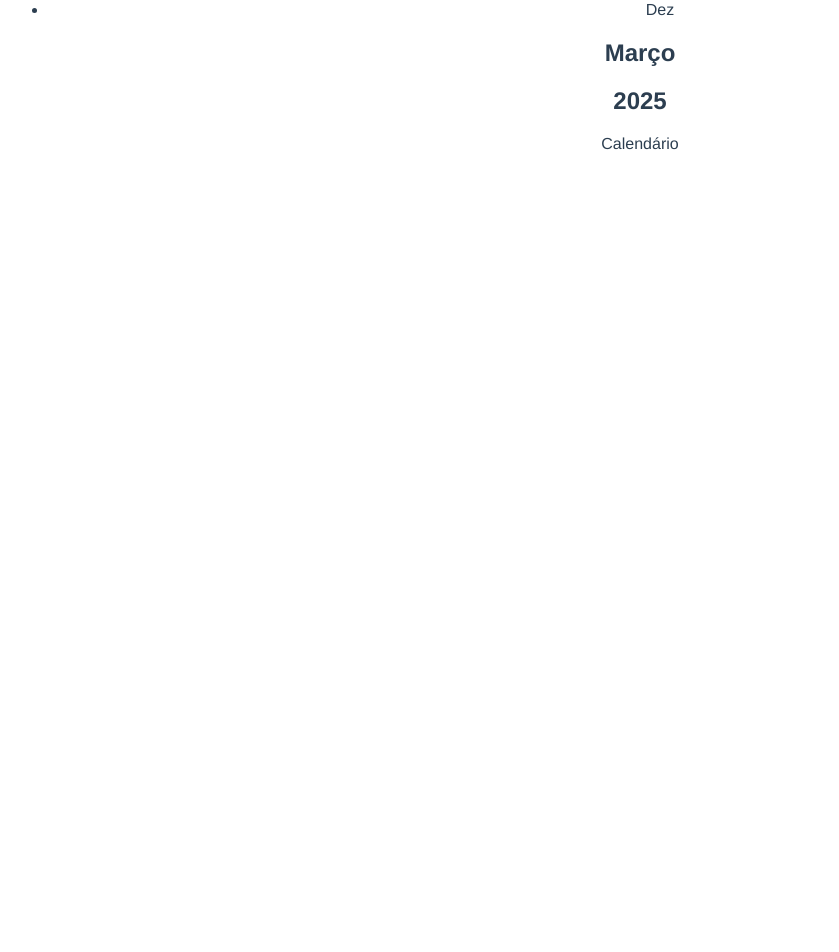
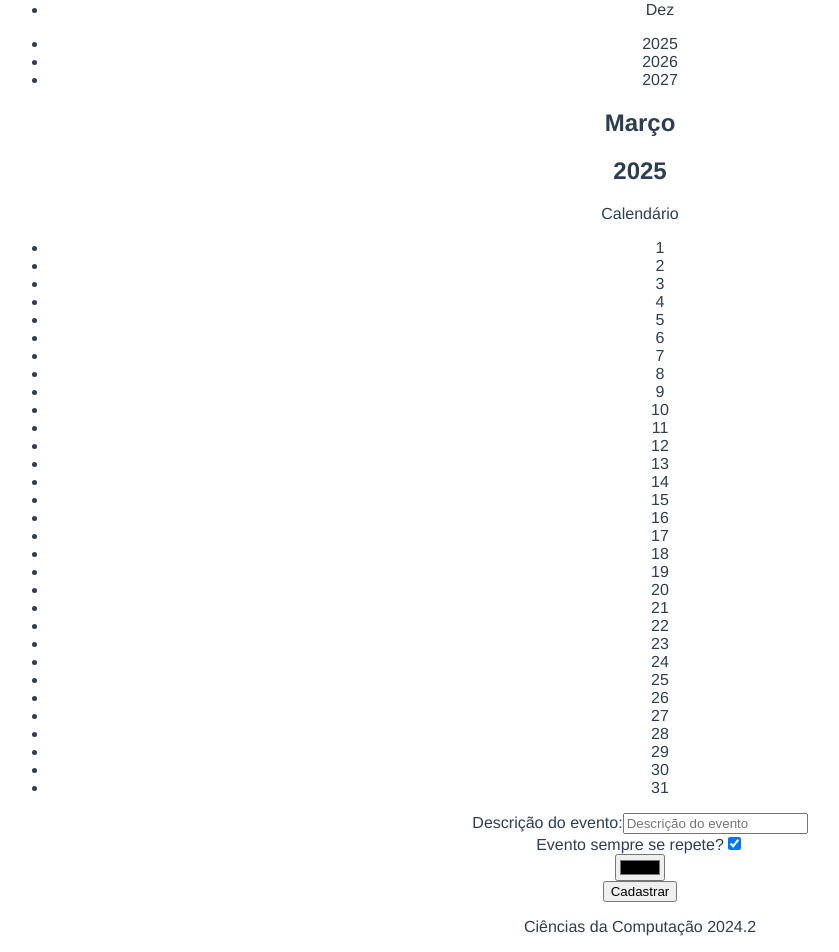
Before and after one commit to Valmar-dev/p3_calendario, a Vue app in the folder Projeto_calendario/frontend/: page / in a window 1280 px wide. Shown: the part 213-1165 px from the top of the page, without its empty margins (0-839 px from the left). Before the commit the page ends 800 px from the top, so only its background shows below. Built offline with nearby package versions, Linux system fonts and the light colour scheme.

Commit message:
Create base | Feat

```diff
--- a/Projeto_calendario/frontend/src/views/HomeView.vue
+++ b/Projeto_calendario/frontend/src/views/HomeView.vue
@@ -1,34 +1,35 @@
 <template>
-  <div class="HomeMonthView">
+  <div class="home-view">
 
     <header>
-      <section id="ChoiceDate">
-        <div id="MonthChoide">
+      <section id="escolhaData">
+        <div id="mesEscolha">
           <ul>
-            <li>Jan</li>
-            <li>Fev</li>
-            <li>Mar</li>
-            <li>Abr</li>
-            <li>Mai</li>
-            <li>Jun</li>
-            <li>Jul</li>
-            <li>Ago</li>
-            <li>Set</li>
-            <li>Out</li>
-            <li>Nov</li>
-            <li>Dez</li>
+            <li @click="procurarEventosMes(1, this.anoSelecionado)">Jan</li>
+            <li @click="procurarEventosMes(2, this.anoSelecionado)">Fev</li>
+            <li @click="procurarEventosMes(3, this.anoSelecionado)">Mar</li>
+            <li @click="procurarEventosMes(4, this.anoSelecionado)">Abr</li>
+            <li @click="procurarEventosMes(5, this.anoSelecionado)">Mai</li>
+            <li @click="procurarEventosMes(6, this.anoSelecionado)">Jun</li>
+            <li @click="procurarEventosMes(7, this.anoSelecionado)">Jul</li>
+            <li @click="procurarEventosMes(8, this.anoSelecionado)">Ago</li>
+            <li @click="procurarEventosMes(9, this.anoSelecionado)">Set</li>
+            <li @click="procurarEventosMes(10, this.anoSelecionado)">Out</li>
+            <li @click="procurarEventosMes(11, this.anoSelecionado)">Nov</li>
+            <li @click="procurarEventosMes(12, this.anoSelecionado)">Dez</li>
           </ul>
         </div>
-        <div id="YearDate">
-          <ul><!-- fazer loop para a cada 5 anos a frente do atual -->
-
+        <div id="anoEscolha">
+          <!-- loop para gerar os próximos 3 anos -->
+          <ul>
+            <li v-for="numero in 3" :key="numero" :id="`${this.anoAtual + numero}`" @click="procurarEventosMes(this.mesSelecionado, (this.anoAtual - 1 ) + numero)">{{(this.anoAtual - 1 ) + numero}}</li>
           </ul>
         </div>
       </section>
 
-      <section id="MontSelected">
-        <h1>Março</h1>
-        <h1>2025</h1>
+      <section id="dataEscolhida">
+        <h1>{{this.mesSelecionadoString}}</h1>
+        <h1>{{this.anoSelecionado}}</h1>
       </section>
 
       <aside>
@@ -37,17 +38,204 @@
 
     </header>
 
+    <main>
+
+      <section id="calendario">
+
+        <!-- display grid de 7 colunas -->
+        <div id="diasMes">
+          <ul>
+            <li class="dia" v-for="numero in this.contagemDia" :key="numero" @click="procurarEventosDia(numero, this.mesSelecionado)">
+              {{numero}}
+            </li>
+          </ul>
+
+          <div v-if="mostrarDia" class="dia-card">
+
+            <button @click="ocultarCard()">fechar</button>
+            <h2>Eventos no dia {{this.diaSelecionado}} de {{this.mesSelecionadoString}} de {{this.anoSelecionado}}</h2>
+            <section v-for="evento in eventos" :key="evento.id">
+              <h1>{{evento.descricao}}</h1>
+              <h1>{{evento.data}}</h1>
+              <h1>{{evento.cor}}</h1>
+              <button>Editar</button>
+              <button>Deletar</button>
+            </section>
+            <h1>{{this.diaSelecionado}}</h1>
+
+          </div>
+
+          <!-- formulario de resgistro e edição de evento -->
+          <div v-if="mostrarFormulario" class="formulario">
+
+            <form enctype="multipart/form-data" @submit="isRegister == true ? registerEvento() : atualizarEvento()">
+
+              <div class="input-container">
+                <label for="descricao">Descrição do evento:</label>
+                <input type="text" name="descricao" id="descricao" v-model="descricao" placeholder="Descrição do evento" required>
+              </div>
+
+              <div class="input-container" v-if="sempre == false">
+                <label for="quant">Por quantos anos se repete?</label>
+                <input type="number" name="quant" id="quant" v-model="quant" placeholder="Quantidade de anos" required>
+              </div>
+
+              <input type="hidden" name="data" id="data" v-model="data">
+              <input type="hidden" name="ultimaData" id="ultimaData" v-model="ultima_data">
+
+              <div class="input-container">
+                <label for="sempre">Evento sempre se repete?</label>
+                <input type="checkbox" name="sempre" id="sempre" v-model="sempre">
+              </div>
+
+              <div class="input-container">
+                <input type="color" name="cor" id="cor" v-model="cor" required>
+              </div>
+
+              <div class="input-container">
+                <button type="submit">{{isRegister == true ? "Cadastrar" : "Atualizar"}}</button>
+              </div>
+
+            </form>
+
+          </div>
+
+        </div>
+
+      </section>
+
+    </main>
+
+    <footer>
+
+      <p>Ciências da Computação 2024.2</p>
+
+    </footer>
+
 
   </div>
 </template>
 
 <script>
 
+/*
+
+gerar estilos do calendario, card e formulario
+preparar pra receber a API
+
+*/
 
 export default {
   name: 'HomeView',
   components: {
 
+  },
+  data(){
+    return {
+
+      //variáveis de data:
+      anoAtual: 2025,
+      mesAtual: 3,
+      diaAtual: 0,
+      contagemDia: 0,
+      anoSelecionado: 0,
+      mesSelecionado:0,
+      mesSelecionadoString: null,
+      diaSelecionado: 0,
+      eventos:[
+        {id: 1, descricao: "Evento 1", data: "2025-03-01", cor: "azul"},
+        {id: 2, descricao: "Evento 2", data: "2025-03-01", cor: "vermelho"},
+        {id: 3, descricao: "Evento 3", data: "2025-03-01", cor: "verde"},
+      ],
+
+
+      //variáveis de formulário:
+      descricao: null,
+      data: null,
+      ultima_data: null,
+      sempre: true,
+      cor: null,
+      isRegister: true,
+      quant: 0,
+
+      // variaveis de controle de exibição:
+      mostrarFormulario: true,
+      mostrarDia: false,
+
+    }
+  },
+  created(){
+
+    //coletar data atual
+    var data = new Date()
+    this.anoAtual = data.getFullYear()
+    this.mesAtual = data.getMonth() + 1
+    this.diaAtual = data.getDate()
+    this.contagemDia = data.getDay()
+    this.anoSelecionado = this.anoAtual
+    this.mesSelecionado = this.mesAtual
+    this.mesSelecionadoString = this.mesString(this.mesSelecionado)
+    this.diaSelecionado = this.diaAtual
+    this.contagemDia = new Date(this.anoAtual, this.mesSelecionado, 0).getDate()
+
+  },
+  methods:{
+
+    //procurar eventos por mes com base na escolha do usuário
+    procurarEventosMes(mes, ano){
+
+      this.contagemDia = new Date(ano, mes, 0).getDate()
+      this.anoSelecionado = ano
+      this.mesSelecionado = mes
+      this.mesSelecionadoString = this.mesString(mes)
+      console.log(`${ano} ${mes} dias: ${this.contagemDia}`)
+
+    },
+
+    //procurar eventos por dia com base na escolha do usuário
+    procurarEventosDia(dia, mes){
+
+      this.diaSelecionado = dia
+      this.mesSelecionado = mes
+      this.mostrarDia = true
+      console.log(`${dia} ${mes}`)
+
+    },
+
+    ocultarCard(){
+      this.mostrarDia = false
+    },
+
+    // coleta o numero do mes e retorna o nome do mes por extenso
+    mesString(mesNumero){
+        switch (mesNumero) {
+        case 1:
+          return "Janeiro"
+        case 2:
+          return "Fevereiro"
+        case 3:
+          return "Março"
+        case 4:
+          return "Abril"
+        case 5:
+          return "Maio"
+        case 6:
+          return "Junho"
+        case 7:
+          return "Julho"
+        case 8:
+          return "Agosto"
+        case 9:
+          return "Setembro"
+        case 10:
+          return "Outubro"
+        case 11:
+          return "Novembro"
+        case 12:
+          return "Dezembro"
+      }
+    }
+
   }
 }
 </script>
```
